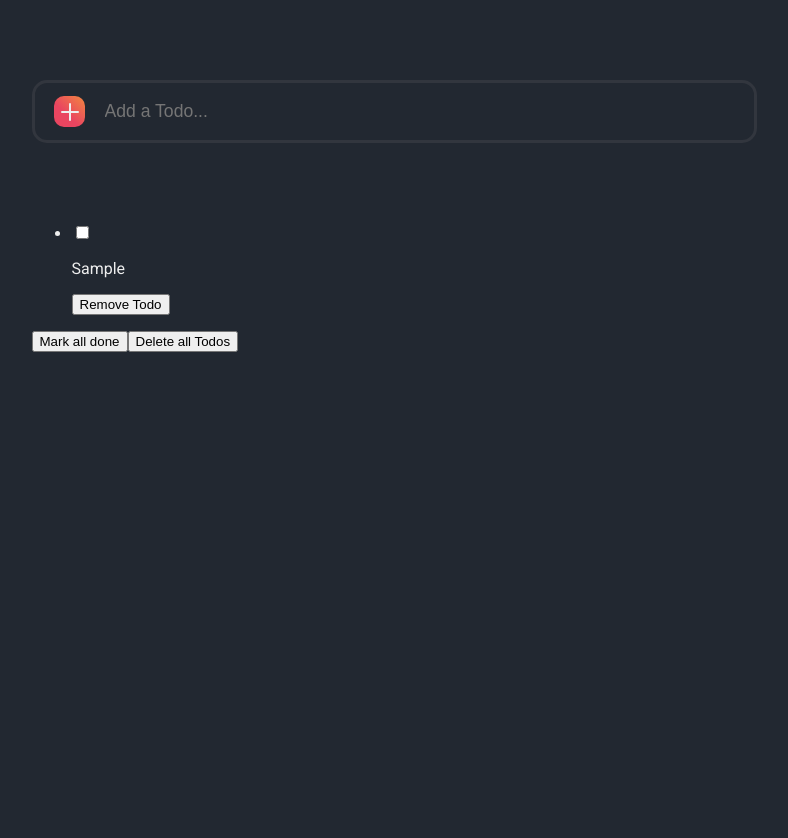
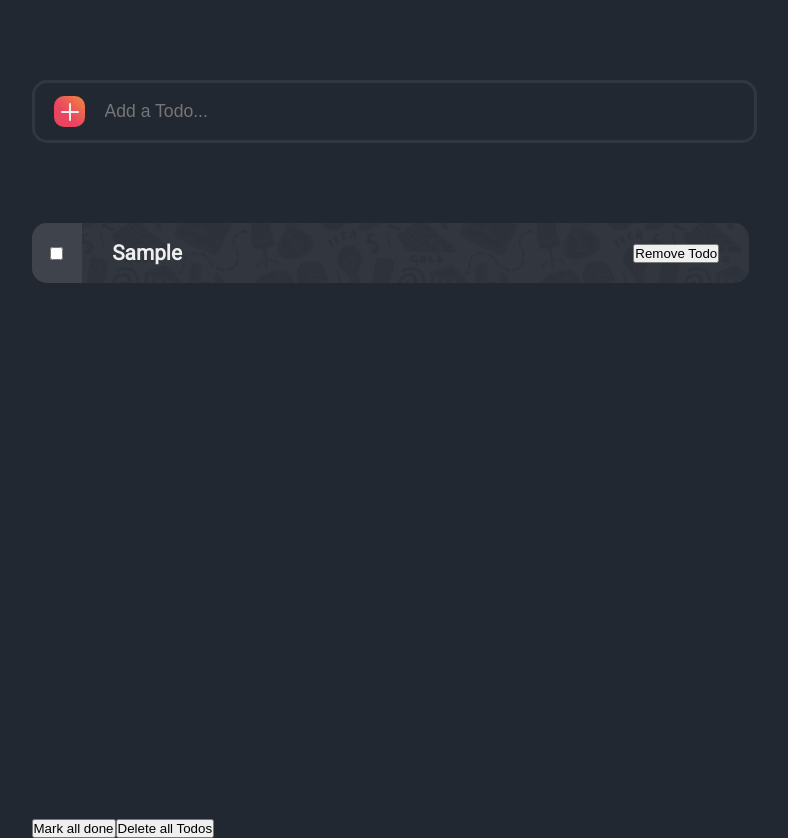
Before and after one commit to omidjr/todo_react_app, a React (Create React App) app: page / in a window 1280 px wide. Both pictures are taken after typing "Sample" into the empty fields and a click on the button 315 px from the left and 111 px from the top of the page. Shown: the whole page, without its empty margins (246-1034 px from the left). Before the commit the page ends 800 px from the top, so only its background shows below. Built offline with nearby package versions, Linux system fonts and the light colour scheme.

Commit message:
Added TodoList styles

```diff
--- a/src/App.css
+++ b/src/App.css
@@ -1,4 +1,10 @@
 @import url("https://fonts.googleapis.com/css2?family=Roboto&display=swap");
+
+* {
+  padding: 0;
+  margin: 0;
+  box-sizing: border-box;
+}
 
 body {
   font-family: "Roboto", sans-serif;
--- /dev/null
+++ b/src/components/TodoList.css
@@ -0,0 +1,64 @@
+.todoList::-webkit-scrollbar {
+  width: 5px;
+}
+
+.todoList::-webkit-scrollbar-track {
+  background: transparent;
+}
+
+.todoList::-webkit-scrollbar-thumb {
+  background: #32363e;
+  border-radius: 10px;
+}
+
+.todoList {
+  width: 100%;
+  height: 515px;
+  overflow-y: scroll;
+  list-style: none;
+  margin-bottom: 5em;
+}
+
+.todo {
+  transition: all 0.4s ease-out;
+  animation-name: example;
+  animation-duration: 4s;
+  width: 99%;
+  height: 60px;
+  margin-bottom: 20px;
+  font-weight: bold;
+  background-color: #32363e;
+  background-image: url("../img/todo_bg.svg");
+  background-position: center;
+  border-radius: 15px;
+  font-size: 1.3em;
+  display: flex;
+  align-items: center;
+}
+
+.todoCheck {
+  width: 60px;
+  height: 100%;
+  background-color: #3f434b;
+  border-radius: 15px 0px 0px 15px;
+  display: flex;
+  align-items: center;
+  justify-content: center;
+}
+
+.todoNameAndActions {
+  width: 100%;
+  display: flex;
+  align-items: center;
+  justify-content: space-between;
+  margin: 0 30px 0 30px;
+}
+
+@keyframes pop {
+  from {
+    opacity: 0;
+  }
+  to {
+    opacity: 1;
+  }
+}
--- a/src/components/TodoList.jsx
+++ b/src/components/TodoList.jsx
@@ -1,3 +1,4 @@
+import "./TodoList.css";
 import {React, useCallback} from 'react'
 
 const TodoList = ({todos, setTodos}) => {
@@ -15,19 +16,21 @@ const TodoList = ({todos, setTodos}) => {
         }, [todos]);
 
     return (
-        <div>
+        <div className="todoList">
             <ul>
                 {todos.map((todo, index) => (
-                    <li key={todo.id}>
-                    <div>
+                    <li className="todo" key={todo.id}>
+                        <div className="todoCheck">
                             <input
                             type="checkbox"
                             checked={todo.done}
                             onChange={todoDone(todo, index)}
                             />
+                        </div>
+                        <div className="todoNameAndActions">
                             <p className={todo.done ? 'done' : ''}>{todo.content}</p>
+                            <button onClick={removeTodo(todo)}>Remove Todo</button>
                         </div>
-                    <button onClick={removeTodo(todo)}>Remove Todo</button>
                 </li>
                 ))}
             </ul>
```
Also changed, not shown: src/img/todo_bg.svg (added). Lines whose indentation alone changed are shown as unchanged.
